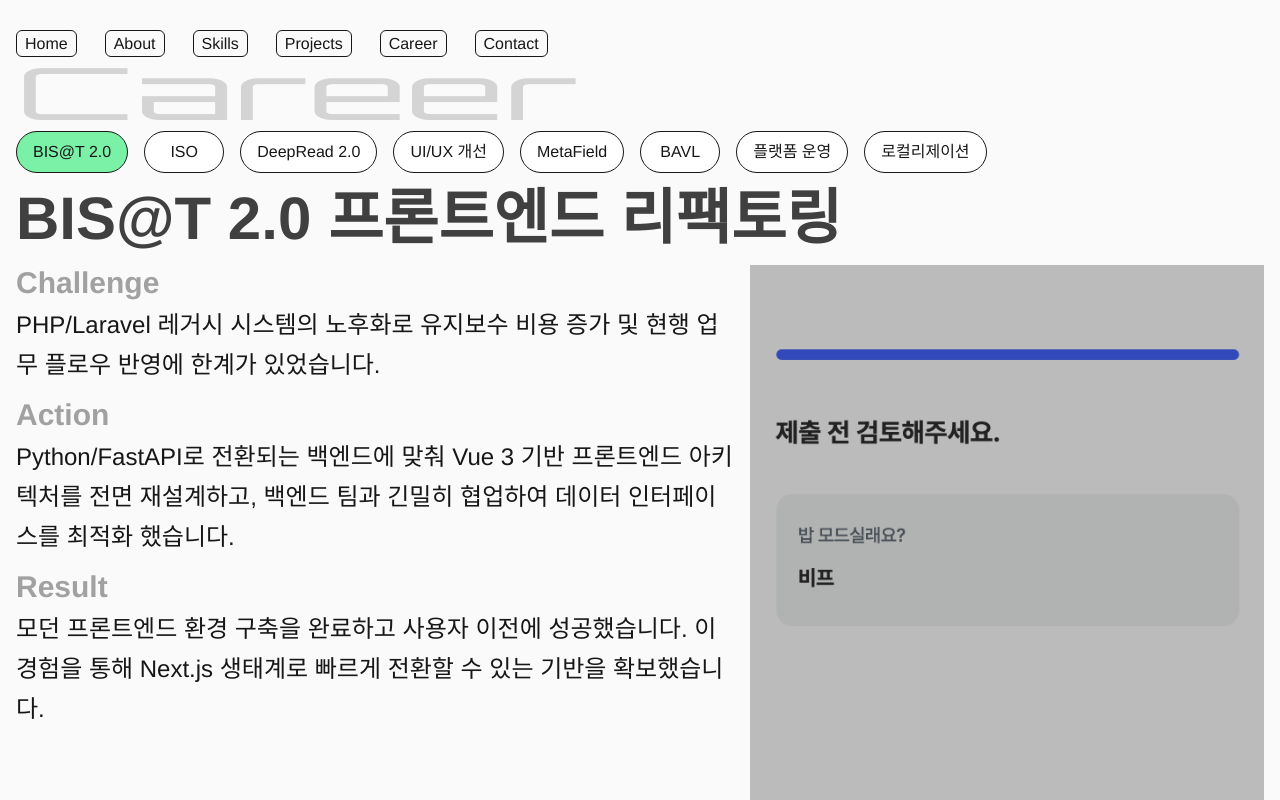
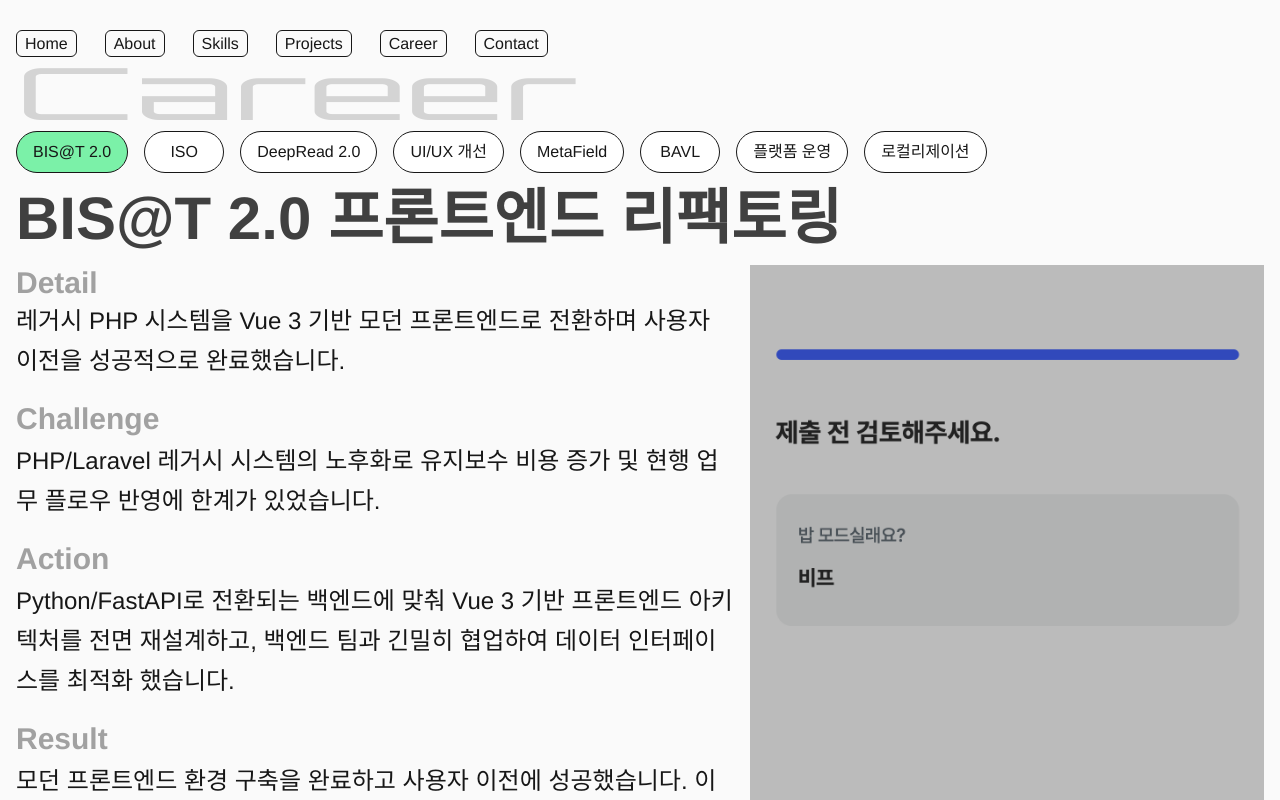
Before and after one commit to simjung418/portfolio-2025, a Next.js app: page /career in a window 1280 px wide. Shown: the top 800 px of the page. Built offline with nearby package versions, Linux system fonts and the light colour scheme.

Commit message:
feat: ccd desc 출력 추가

```diff
--- a/components/career/CareerCardDetail.tsx
+++ b/components/career/CareerCardDetail.tsx
@@ -13,12 +13,18 @@ export const CareerCardDetail = ({ card, selected }: Props) => {
     <div>
       <h2 className="text-neutral-700">{card.title}</h2>
       <div className="flex flex-1 justify-between gap-4">
-        <dl>
+        <div className="flex flex-col gap-5">
+          <dl>
+            <dt className="text-lg font-bold text-neutral-400 capitalize sm:text-3xl">
+              Detail
+            </dt>
+            <dd className="text-md font-medium sm:text-2xl/10">{card.desc}</dd>
+          </dl>
           {CAR.map((val, index) => {
             return (
-              <div
+              <dl
                 key={`${selected}_${val}`}
-                className="mb-3 flex flex-col gap-2 sm:gap-1"
+                className="flex flex-col gap-2 sm:gap-1"
               >
                 <dt className="text-lg font-bold text-neutral-400 capitalize sm:text-3xl">
                   {val}
@@ -26,10 +32,10 @@ export const CareerCardDetail = ({ card, selected }: Props) => {
                 <dd className="text-md font-medium sm:text-2xl/10">
                   {detail?.[val]}
                 </dd>
-              </div>
+              </dl>
             );
           })}
-        </dl>
+        </div>
         <div>
           {card.imgs != undefined
             ? card.imgs.map((img, index) => (
```
